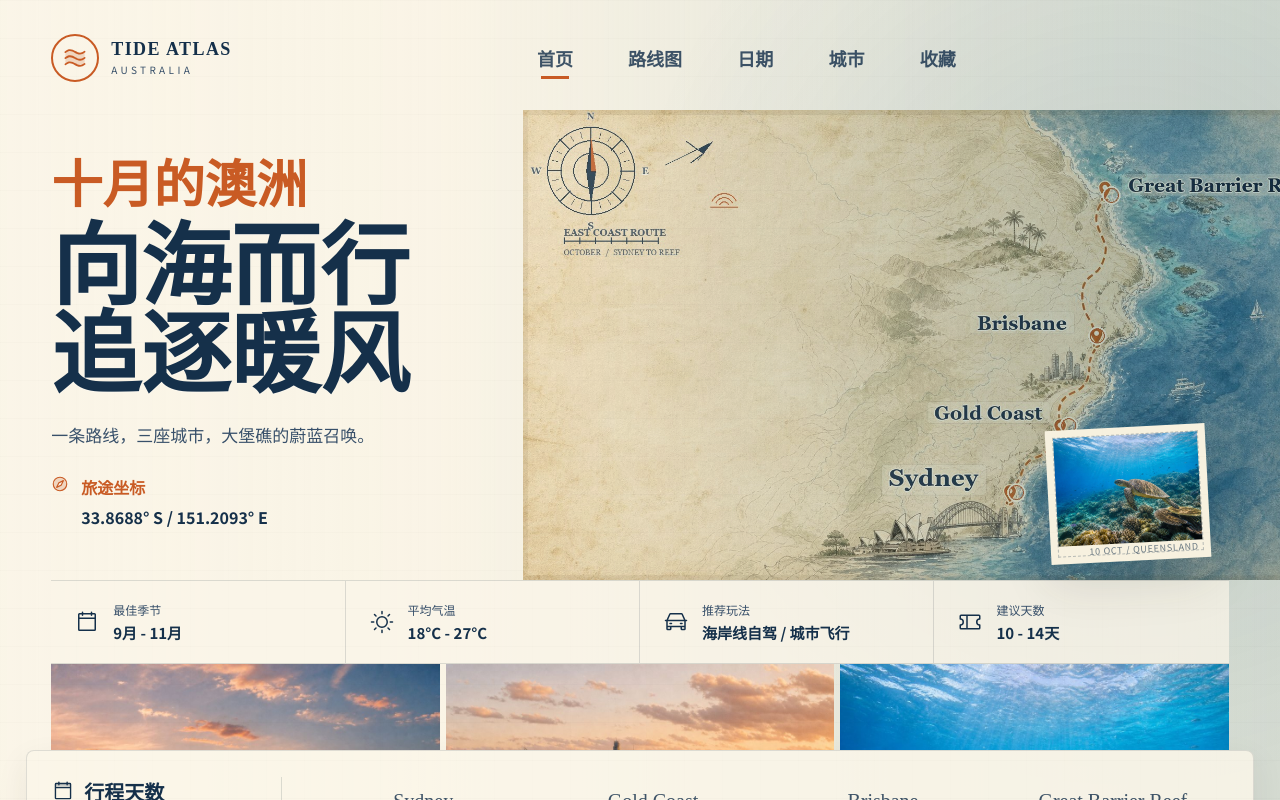
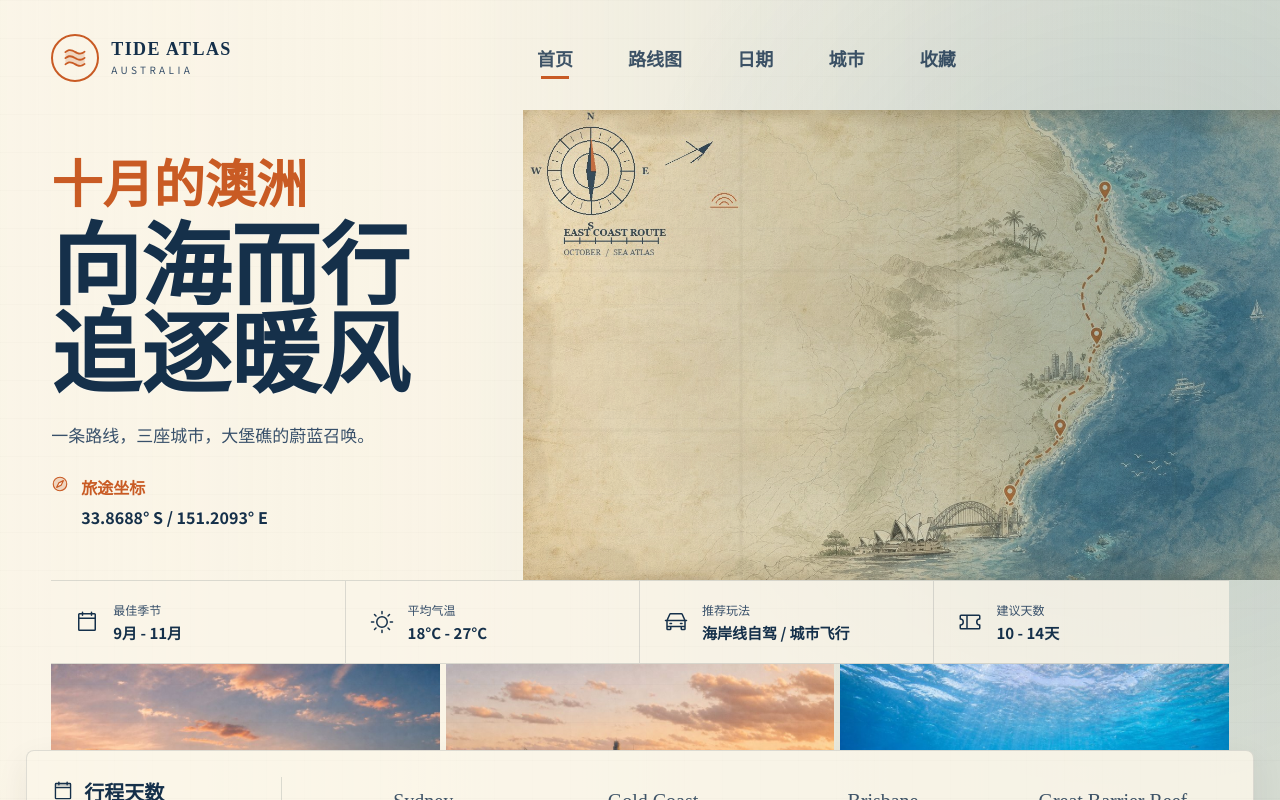
Before and after one commit to zzqqqdddd/australia-tide-atlas, a React (Vite) app: page / in a window 1280 px wide. Shown: the top 800 px of the page. Built offline with nearby package versions, Linux system fonts and the light colour scheme.

Commit message:
Use aged parchment route map

```diff
--- a/src/App.jsx
+++ b/src/App.jsx
@@ -23,7 +23,7 @@ import {
 const assetUrl = (fileName) => `${import.meta.env.BASE_URL}assets/${fileName}`;
 
 const assets = {
-  route: assetUrl("route-atlas-labeled.jpg"),
+  route: assetUrl("route-atlas-aged.jpg"),
   routeBase: assetUrl("route-atlas.jpg"),
   sydney: assetUrl("sydney-opera.jpg"),
   coast: assetUrl("gold-coast.jpg"),
@@ -260,10 +260,6 @@ export function App() {
           <div className="route-map">
             <img src={assets.route} alt="澳洲东海岸抽象路线图" />
           </div>
-          <figure className="stamp-photo">
-            <img src={assets.reef} alt="大堡礁海龟与珊瑚" />
-            <figcaption>10 OCT / QUEENSLAND</figcaption>
-          </figure>
         </div>
       </section>
 
--- a/src/styles.css
+++ b/src/styles.css
@@ -323,42 +323,6 @@ h1 {
   inset: 0;
   background: linear-gradient(90deg, rgba(244, 236, 217, 0.18), rgba(22, 81, 116, 0.08));
   pointer-events: none;
-}
-
-.stamp-photo {
-  position: absolute;
-  right: 3%;
-  bottom: 4%;
-  z-index: 3;
-  width: min(160px, 16vw);
-  margin: 0;
-  padding: 8px 8px 18px;
-  background: #f7f1df;
-  box-shadow: var(--shadow);
-  transform: rotate(-3deg);
-}
-
-.stamp-photo::before {
-  content: "";
-  position: absolute;
-  inset: 7px;
-  border: 1px dashed rgba(21, 48, 74, 0.28);
-  pointer-events: none;
-}
-
-.stamp-photo img {
-  aspect-ratio: 4 / 3;
-  width: 100%;
-  object-fit: cover;
-}
-
-.stamp-photo figcaption {
-  position: absolute;
-  right: 12px;
-  bottom: 5px;
-  font-size: 9px;
-  color: rgba(21, 48, 74, 0.62);
-  letter-spacing: 0.08em;
 }
 
 .facts-strip {
@@ -948,12 +912,6 @@ h1 {
     min-height: 0;
   }
 
-  .stamp-photo {
-    right: 14px;
-    bottom: 14px;
-    width: 104px;
-  }
-
   .facts-strip {
     margin-inline: 18px;
     grid-template-columns: 1fr;
@@ -1035,11 +993,6 @@ h1 {
     min-height: 0;
   }
 
-  .stamp-photo {
-    width: 86px;
-    padding: 6px 6px 15px;
-  }
-
   .panel-actions button {
     width: 100%;
     justify-content: center;
```
Also changed, not shown: public/assets/route-atlas-aged.jpg (added), public/assets/route-atlas-labeled.jpg (deleted).
